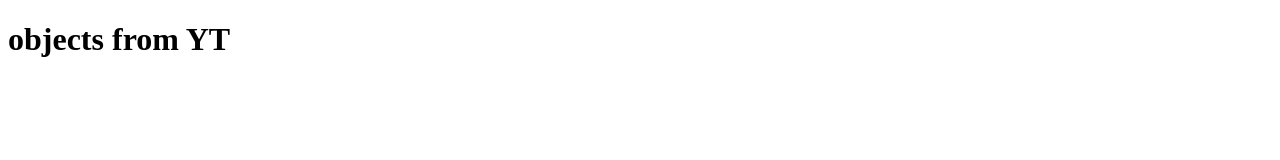
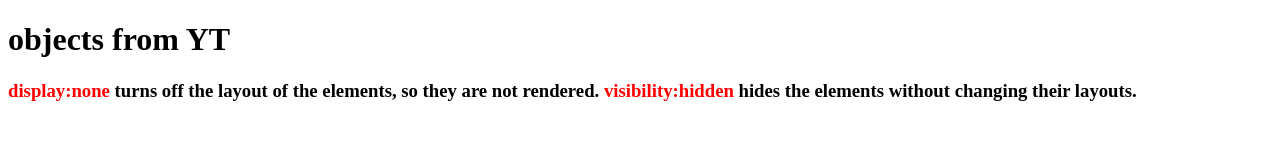
Before and after one commit to adnantariq123/learningSamples, a plain HTML site: page _ObjectsYT.html in a window 1280 px wide. Drawn offline with Linux system fonts and the light colour scheme.

Commit message:
display vs visibility

```diff
--- a/_ObjectsYT.html
+++ b/_ObjectsYT.html
@@ -7,6 +7,10 @@
 
 <body>
     <h1> objects from YT</h1>
+
+    <h3>
+        <span style="color:red">display:none</span> turns off the layout of the elements, so they are not rendered. <span style="color:red">visibility:hidden</span> hides the elements without changing their layouts.
+    </h3>
 </body>
 <script>
     var myObj = {
```
Also changed, not shown: _multiplayAll.html (+1 -0 lines).
